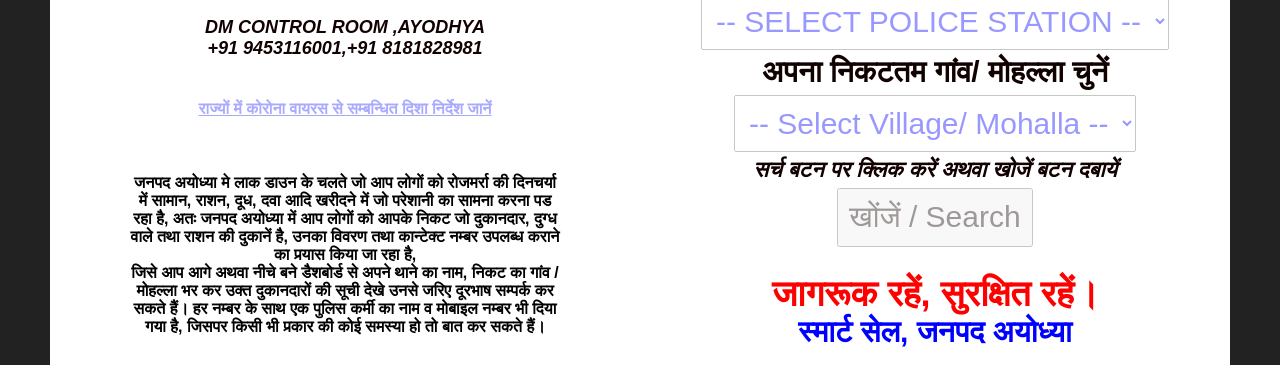
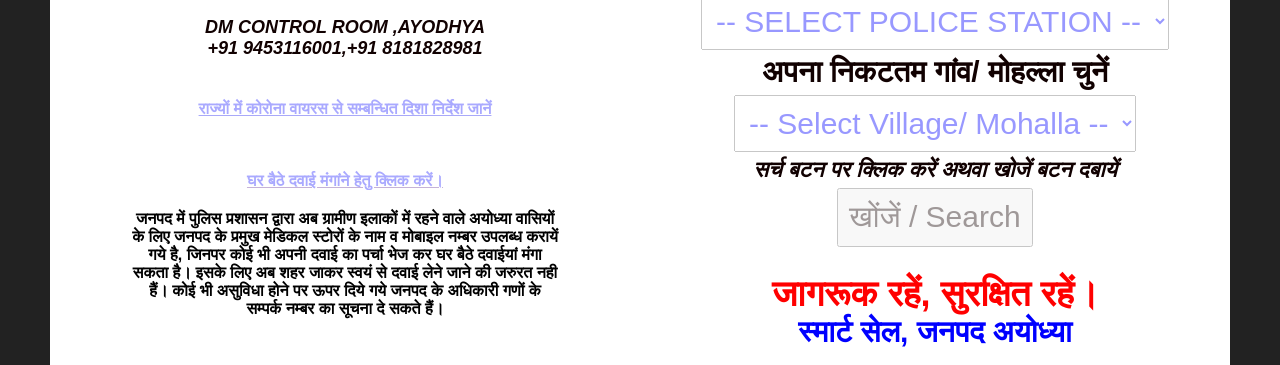
Before and after one commit to operationhomedeliveryayodhya/home, a plain HTML site: page index.html in a window 1280 px wide. Shown: the part 166-531 px from the top of the page. Drawn offline with Linux system fonts and the light colour scheme; a web font is replaced by a local one.

Commit message:
Update index.html

```diff
--- a/index.html
+++ b/index.html
@@ -320,11 +320,13 @@ Helpline Email ID : ncov2019@gov.in
 <a href="https://www.mohfw.gov.in/pdf/SOPforqurantine.pdf"/><font color="blue"><strong><span class="blink_text2">राज्यों में कोरोना वायरस से सम्बन्धित दिशा निर्देश जानें</span></strong></font></a>
 <br><br>
 <a href="list.pdf"/><font color="red"><strong><span class="blink_text">सहायता के लिए जारी अयोध्या पुलिस के अधिकारियों, थाना/चौकी प्रभारियों के नाम व नम्बर </span></strong></font></a>
-	<div class="boxx">
+<br>
+<br><a href=""/><font color="blue"><strong><span class="blink_text2">घर बैठे दवाई मंगांने हेतु क्लिक करें।</span></strong></font></a>
 
-<strong> जनपद अयोध्या मे लाक डाउन के चलते जो आप लोगों को रोजमर्रा की दिनचर्या में सामान, राशन, दूध, दवा आदि खरीदने में  जो परेशानी का
-सामना करना पड रहा है, अतः जनपद अयोध्या में आप लोगों को आपके निकट जो दुकानदार, दुग्ध वाले तथा राशन की दुकानें है, उनका विवरण तथा कान्टेक्ट नम्बर उपलब्ध कराने का प्रयास
-किया जा रहा है,<br> जिसे आप आगे अथवा नीचे बने डैशबोर्ड से अपने थाने का नाम, निकट का गांव / मोहल्ला भर कर उक्त दुकानदारों की सूची देखे उनसे जरिए दूरभाष सम्पर्क कर सकते हैं। हर नम्बर के साथ एक पुलिस कर्मी का नाम व मोबाइल नम्बर भी दिया गया है, जिसपर किसी भी प्रकार की कोई समस्या हो तो बात कर सकते हैं। </strong>
+<div class="boxx">
+
+
+<strong> जनपद में पुलिस प्रशासन द्वारा अब ग्रामीण इलाकों में रहने वाले अयोध्या वासियों के लिए जनपद के प्रमुख मेडिकल स्टोरों के नाम व मोबाइल नम्बर उपलब्ध करायें गये है, जिनपर कोई भी अपनी दवाई का पर्चा भेज कर घर बैठे दवाईयां मंगा सकता है। इसके लिए अब शहर जाकर स्वयं से दवाई लेने जाने की जरुरत नही हैं। कोई भी असुविधा होने पर ऊपर दिये गये जनपद के अधिकारी गणों के सम्पर्क नम्बर का सूचना दे सकते हैं। </strong>
 
 
 
```
